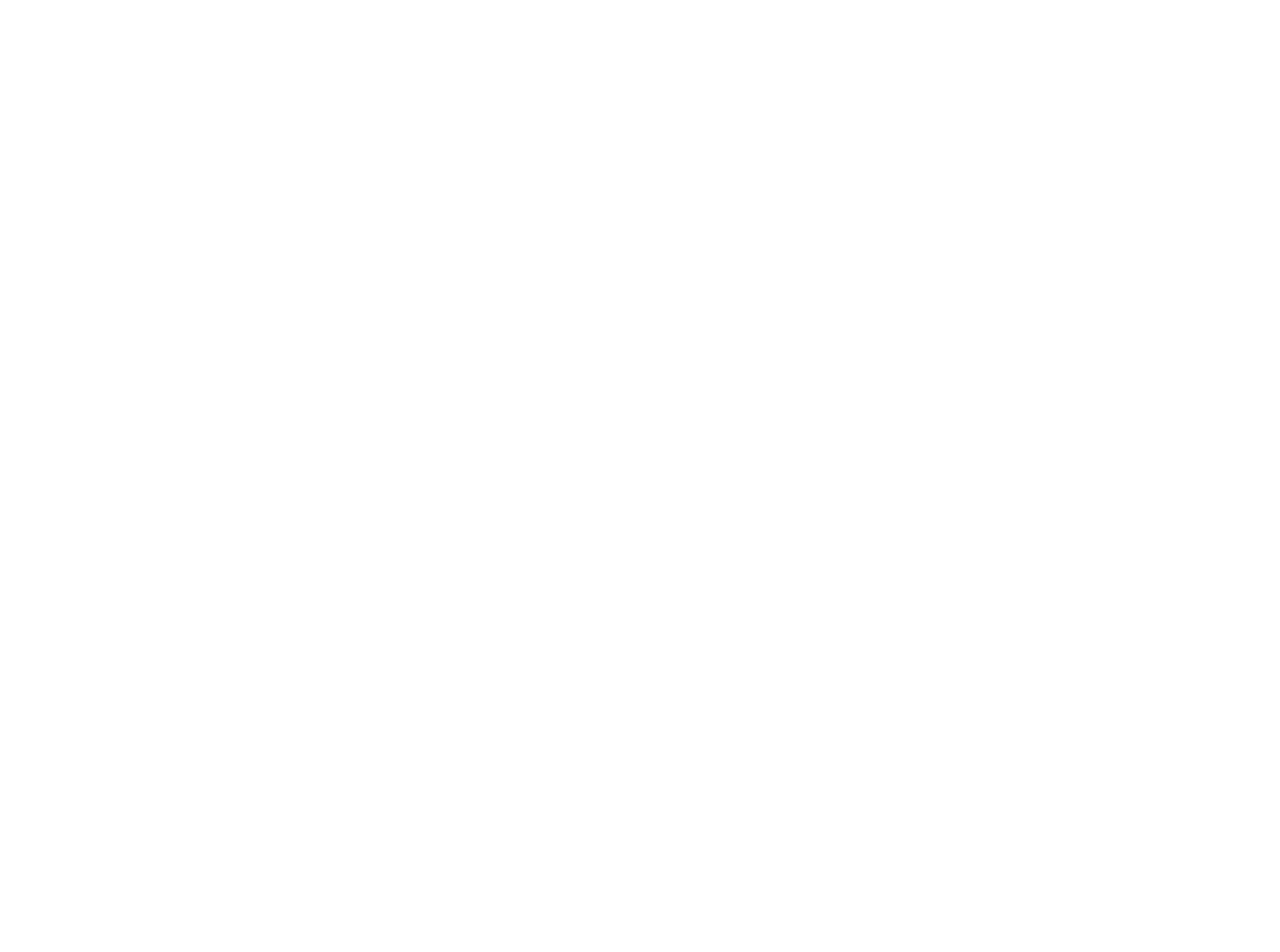
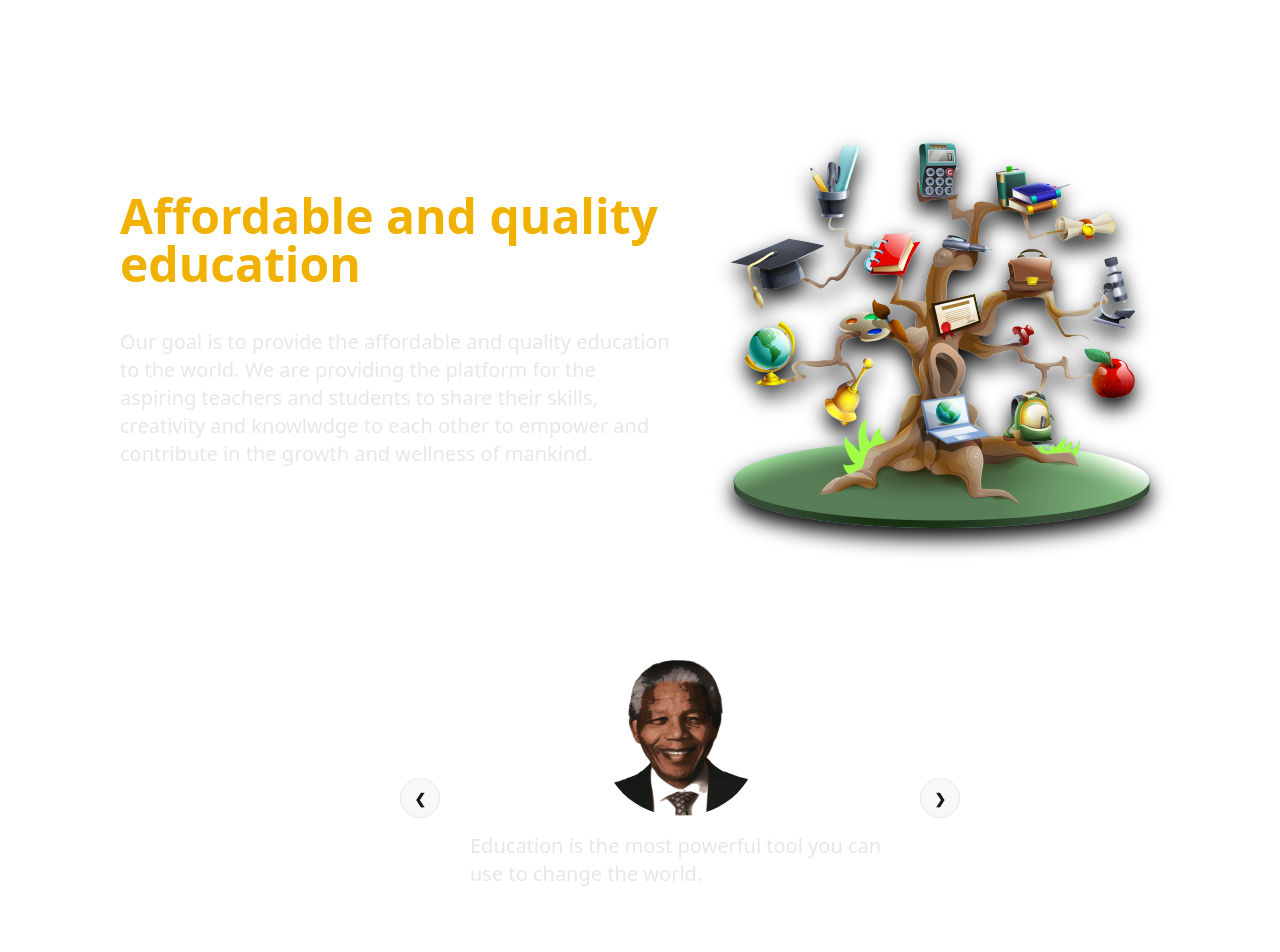
Before and after one commit to aaadi02/Learning_Management_System, a React app in the folder frontend/: page /about in a window 1280 px wide. Before the commit this address had no page. Shown: the top 952 px of the page. Before the commit the page ends 800 px from the top, so only its background shows below. Built offline with nearby package versions, Linux system fonts and the light colour scheme; the HTML template or start-up script is replaced by a standard one.

Commit message:
added aboutus page and fixed sidebar login sign up button

```diff
--- a/frontend/src/App.jsx
+++ b/frontend/src/App.jsx
@@ -1,12 +1,14 @@
 import { Route, Routes } from "react-router-dom";
 import HomePage from "./Pages/HomePage";
 import Test from "./Test";
+import AboutUs from "./Pages/AboutUs";
 
 function App() {
   return (
     <>
       <Routes>
         <Route path="/" element={<HomePage />} />
+        <Route path="/about" element={<AboutUs />} />
       </Routes>
     </>
   );
--- a/frontend/src/Layouts/HomeLayout.jsx
+++ b/frontend/src/Layouts/HomeLayout.jsx
@@ -50,7 +50,7 @@
         </div>
         <div className="drawer-side w-0">
           <label htmlFor="my-drawer" className="drawer-overlay"></label>
-          <ul className="menu p-4 w-48 sm:w-80 bg-base-200 text-base-content relative">
+          <ul className="menu p-4 w-48 h-full sm:w-80 bg-base-200 text-base-content relative">
             <li className="w-fit absolute right-2 z-50">
               <button onClick={hideDrawer}>
                 <AiFillCloseCircle size={"24"} />
@@ -79,10 +79,10 @@
             {!isLoggedIn && (
               <li className="absolute bottom-4 w-[90%]">
                 <div className="w-full flex items-center justify-center">
-                  <button className="btn-primary px-4 py-1 font-semibold rounded-md w-full">
+                  <button className="btn btn-primary px-4 py-1 font-semibold rounded-md w-fit">
                     <Link to="/login">Login</Link>
                   </button>
-                  <button className="btn-secondary px-4 py-1 font-semibold rounded-md w-full">
+                  <button className="btn btn-secondary px-4 py-1 font-semibold rounded-md w-fit">
                     <Link to="/signup">Signup</Link>
                   </button>
                 </div>
--- /dev/null
+++ b/frontend/src/Pages/AboutUs.jsx
@@ -0,0 +1,133 @@
+import HomeLayout from "../Layouts/HomeLayout";
+import aboutMainImg from "../assets/images/aboutMainImage.png";
+import apjImg from "../assets/images/QuotesPersonalityImage/apj.png";
+import billgates from "../assets/images/QuotesPersonalityImage/billGates.png";
+import einsteinImg from "../assets/images/QuotesPersonalityImage/einstein.png";
+import nelsonMandela from "../assets/images/QuotesPersonalityImage/nelsonMandela.png";
+import stevejobs from "../assets/images/QuotesPersonalityImage/steveJobs.png";
+function AboutUs() {
+  return (
+    <HomeLayout>
+      <div className="pl-20 pt-20 flex flex-col text-white">
+        <div className="flex items-center gap-5 mx-10">
+          <section className="w-1/2 space-y-10">
+            <h1 className="text-5xl text-yellow-500 font-semibold">
+              Affordable and quality education
+            </h1>
+            <p className="text-xl text-gray-200 ">
+              Our goal is to provide the affordable and quality education to the
+              world. We are providing the platform for the aspiring teachers and
+              students to share their skills, creativity and knowlwdge to each
+              other to empower and contribute in the growth and wellness of
+              mankind.
+            </p>
+          </section>
+
+          <div className="w-1/2">
+            <img
+              id="test1"
+              style={{
+                filter: "drop-shadow(0px 10px 10px rgb(0, 0, 0))",
+              }}
+              className="drop-shadow-2xl"
+              src={aboutMainImg}
+              alt="AboutMainImage"
+            />
+          </div>
+        </div>
+
+        <div className="carousel w-1/2 my-16 m-auto">
+          <div id="slide1" className="carousel-item relative w-full">
+            <div className="flex flex-col items-center justify-center gap-4 px-[15%]">
+              <img
+                src={nelsonMandela}
+                className="w-40 rounded-full border-gray-400"
+              />
+              <p className="text-xl text-gray-200">{"Education is the most powerful tool you can use to change the world."}</p>
+              <h3 className="text-2xl font-semibold">Nelson Mandela</h3>
+              <div className="absolute left-5 right-5 top-1/2 flex -translate-y-1/2 transform justify-between">
+                <a href="#slide4" className="btn btn-circle">
+                  ❮
+                </a>
+                <a href="#slide2" className="btn btn-circle">
+                  ❯
+                </a>
+              </div>
+            </div>
+          </div>
+          <div id="slide2" className="carousel-item relative w-full">
+            <div className="flex flex-col items-center justify-center gap-4 px-[15%]">
+              <img
+                src={einsteinImg}
+                className="w-40 rounded-full border-gray-400"
+              />
+              <p className="text-xl text-gray-200">{"A person who never made a mistake never tried anything new."}</p>
+              <h3 className="text-2xl font-semibold">Albert Einstein</h3>
+              <div className="absolute left-5 right-5 top-1/2 flex -translate-y-1/2 transform justify-between">
+                <a href="#slide1" className="btn btn-circle">
+                  ❮
+                </a>
+                <a href="#slide3" className="btn btn-circle">
+                  ❯
+                </a>
+              </div>
+            </div>
+          </div>
+          <div id="slide3" className="carousel-item relative w-full">
+            <div className="flex flex-col items-center justify-center gap-4 px-[15%]">
+              <img src={apjImg} className="w-40 rounded-full border-gray-400" />
+              <p className="text-xl text-gray-200">{"Failure will never overtake me if my determination to succeed is string enough."}</p>
+              <h3 className="text-2xl font-semibold">APJ Abdul Kalam</h3>
+              <div className="absolute left-5 right-5 top-1/2 flex -translate-y-1/2 transform justify-between">
+                <a href="#slide2" className="btn btn-circle">
+                  ❮
+                </a>
+                <a href="#slide4" className="btn btn-circle">
+                  ❯
+                </a>
+              </div>
+            </div>
+          </div>
+          <div id="slide4" className="carousel-item relative w-full">
+            <div className="flex flex-col items-center justify-center gap-4 px-[15%]">
+              <img
+                src={stevejobs}
+                className="w-40 rounded-full border-gray-400"
+              />
+              <p className="text-xl text-gray-200">{"We don't get a chance to do that many things, and every one should be really excellent."}</p>
+              <h3 className="text-2xl font-semibold">Steve Jobs</h3>
+              <div className="absolute left-5 right-5 top-1/2 flex -translate-y-1/2 transform justify-between">
+                <a href="#slide3" className="btn btn-circle">
+                  ❮
+                </a>
+                <a href="#slide5" className="btn btn-circle">
+                  ❯
+                </a>
+              </div>
+            </div>
+          </div>
+          <div id="slide5" className="carousel-item relative w-full">
+            <div className="flex flex-col items-center justify-center gap-4 px-[15%]">
+              <img
+                src={billgates}
+                className="w-40 rounded-full border-gray-400"
+              />
+              <p className="text-xl text-gray-200">{"Success is a lousy teacher. It seduces smart people into thinking they can't lose."}</p>
+              <h3 className="text-2xl font-semibold">Bill Gates</h3>
+              <div className="absolute left-5 right-5 top-1/2 flex -translate-y-1/2 transform justify-between">
+                <a href="#slide4" className="btn btn-circle">
+                  ❮
+                </a>
+                <a href="#slide1" className="btn btn-circle">
+                  ❯
+                </a>
+              </div>
+            </div>
+          </div>
+        </div>
+      </div>
+    </HomeLayout>
+  );
+}
+
+export default AboutUs;
```
